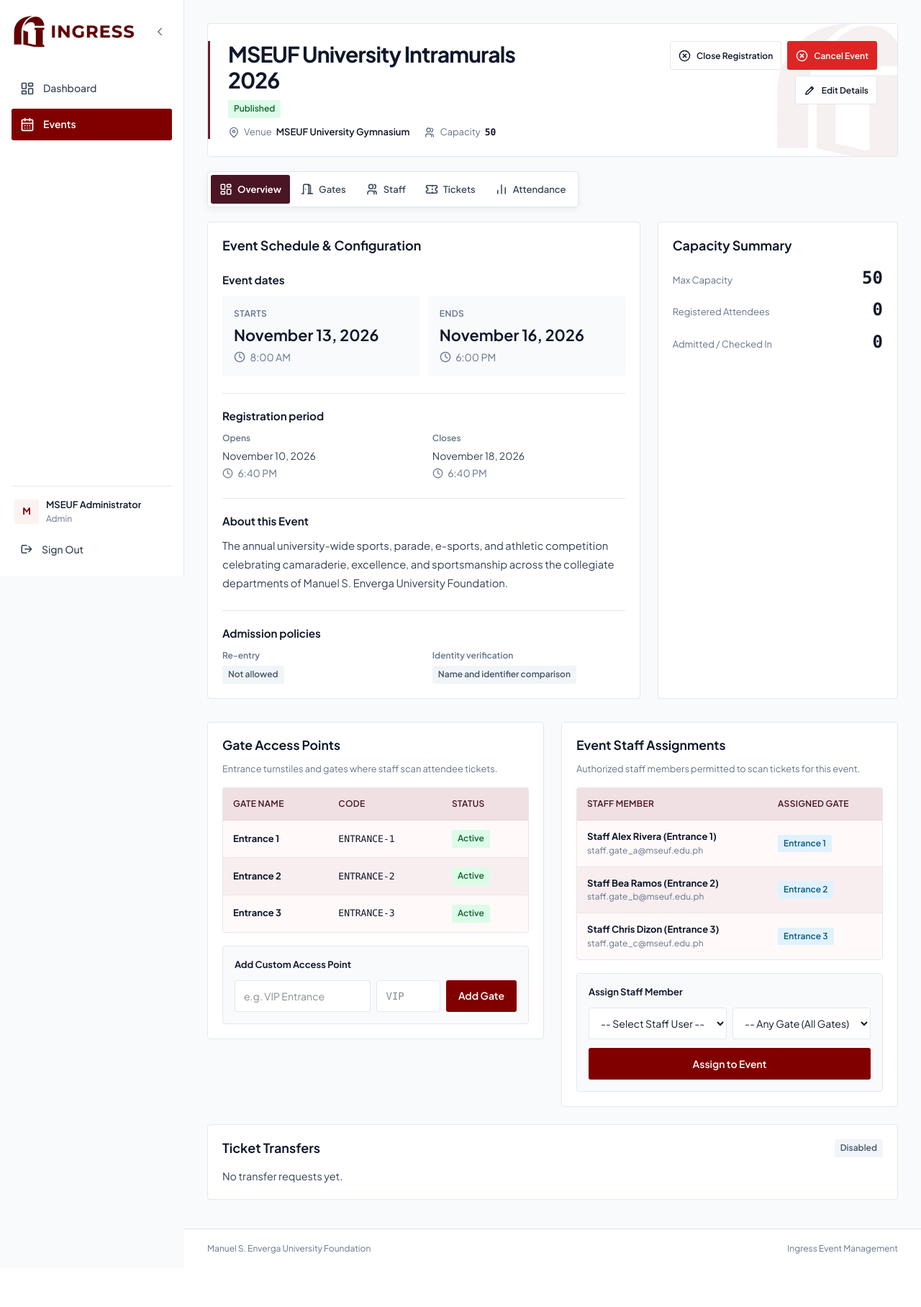
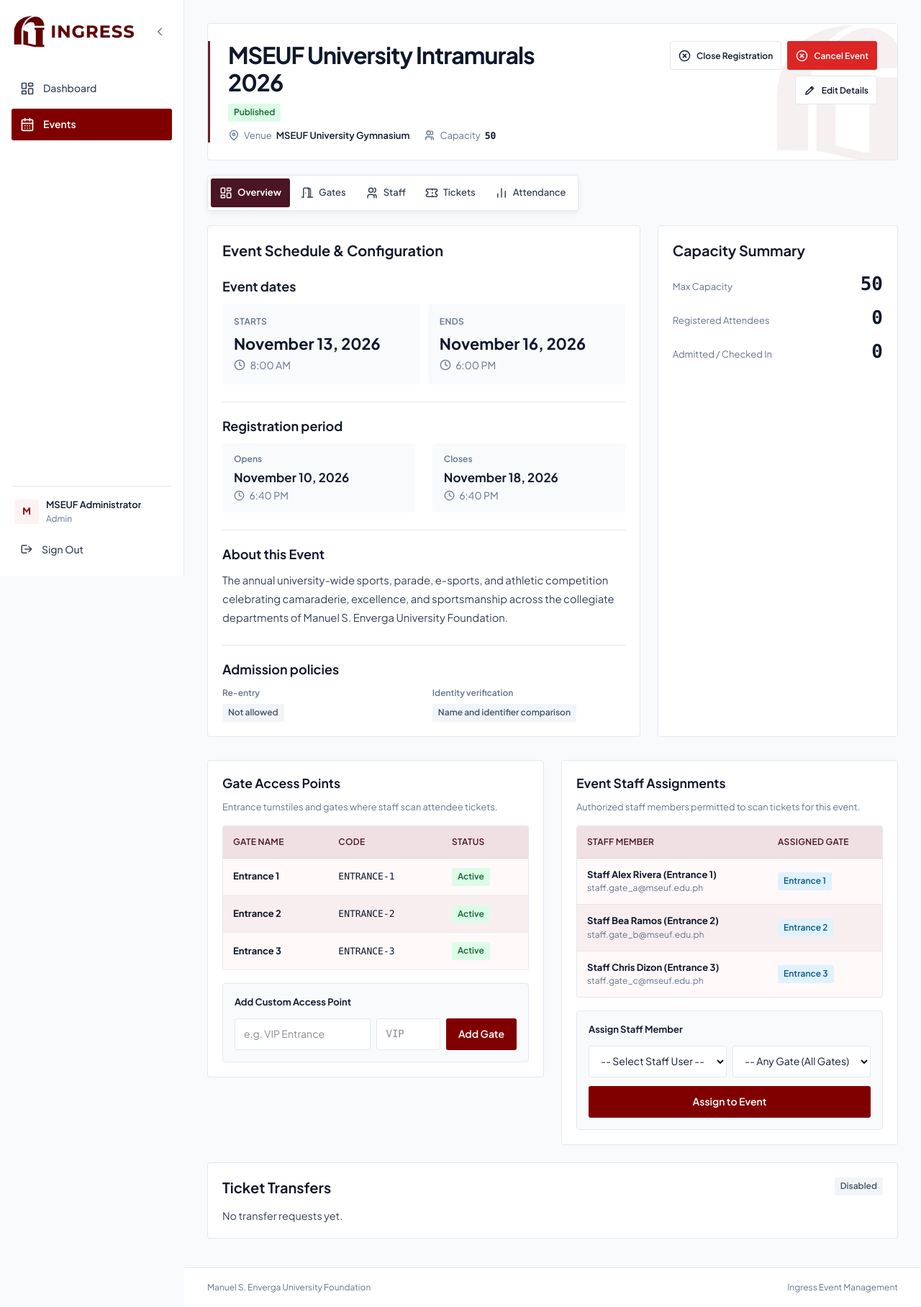
Before and after one commit to lucifron28/Ingress, a Laravel app: page /organizer/events/1 in a window 1280 px wide. Shown: the whole page at 72% size. Before the commit the page ends 1742 px from the top, so only its background shows below. Run offline with Laravel 12, Linux system fonts and the light colour scheme; a user stored in the database is signed in; data comes from the database, SQL or seed files in the repository; data that the repository does not hold is empty; style sheets or scripts are compiled from the project's sources; parts of the project's set-up code (start-up, migrations or seed data) failed here and were passed over.

Commit message:
style(web): emphasize event dates and capacity figures

```diff
--- a/api/resources/css/app.css
+++ b/api/resources/css/app.css
@@ -1094,7 +1094,7 @@ tbody tr:hover > th[scope='row'] {
     justify-items: start;
     gap: 2px;
     color: var(--neutral-dark);
-    font-size: 12px;
+    font-size: 13px;
     font-variant-numeric: tabular-nums;
     line-height: 1.45;
 }
@@ -1159,7 +1159,7 @@ tbody tr:hover > th[scope='row'] {
 
 .events-table__date {
     color: var(--neutral-dark);
-    font-size: 14px;
+    font-size: 16px;
     font-variant-numeric: tabular-nums;
     font-weight: 650;
     white-space: nowrap;
@@ -1521,7 +1521,7 @@ tbody tr:hover > th[scope='row'] {
 
 .event-detail-header__title {
     color: var(--neutral-dark);
-    font-size: clamp(25px, 2.4vw, 30px);
+    font-size: clamp(30px, 2.5vw, 34px);
     font-weight: 700;
     letter-spacing: -0.03em;
     line-height: 1.2;
@@ -1600,7 +1600,7 @@ tbody tr:hover > th[scope='row'] {
 
 .event-capacity-metric__value {
     color: var(--neutral-dark);
-    font-size: 24px;
+    font-size: clamp(26px, 2vw, 30px);
     font-variant-numeric: tabular-nums;
     font-weight: 700;
     line-height: 1.2;
@@ -1969,7 +1969,7 @@ tbody tr:hover > th[scope='row'] {
 .event-section-title {
     margin: 0;
     color: var(--neutral-dark);
-    font-size: 1.125rem;
+    font-size: 20px;
     font-weight: 650;
     line-height: 1.35;
 }
@@ -2115,7 +2115,7 @@ tbody tr:hover > th[scope='row'] {
 
 .event-detail-section__title {
     color: var(--neutral-dark);
-    font-size: 0.95rem;
+    font-size: 18px;
     font-weight: 650;
     line-height: 1.4;
 }
@@ -2152,8 +2152,8 @@ tbody tr:hover > th[scope='row'] {
 
 .event-date-block__date {
     color: var(--neutral-dark);
-    font-size: clamp(1.05rem, 2vw, 1.35rem);
-    font-weight: 650;
+    font-size: clamp(18px, 1.7vw, 22px);
+    font-weight: 700;
     line-height: 1.3;
     overflow-wrap: anywhere;
 }
@@ -2184,6 +2184,16 @@ tbody tr:hover > th[scope='row'] {
     display: grid;
     min-width: 0;
     gap: 0.3rem;
+    padding: 0.85rem 1rem;
+    background: var(--surface-subtle);
+    border-radius: var(--radius-panel);
+}
+
+.event-registration-item dd time > span:first-child {
+    color: var(--neutral-dark);
+    font-size: 17px;
+    font-weight: 650;
+    line-height: 1.35;
 }
 
 .event-registration-item dd time {
@@ -2520,7 +2530,7 @@ tbody tr:hover > th[scope='row'] {
     .events-mobile-card__details dd {
         margin: 0;
         color: var(--neutral-dark);
-        font-size: 13px;
+        font-size: 15px;
         font-weight: 600;
     }
 
@@ -2846,7 +2856,7 @@ tbody tr:hover > th[scope='row'] {
     }
 
     .event-capacity-metric__value {
-        font-size: 20px;
+        font-size: 26px;
     }
 
     .event-management-form__fields,
```
